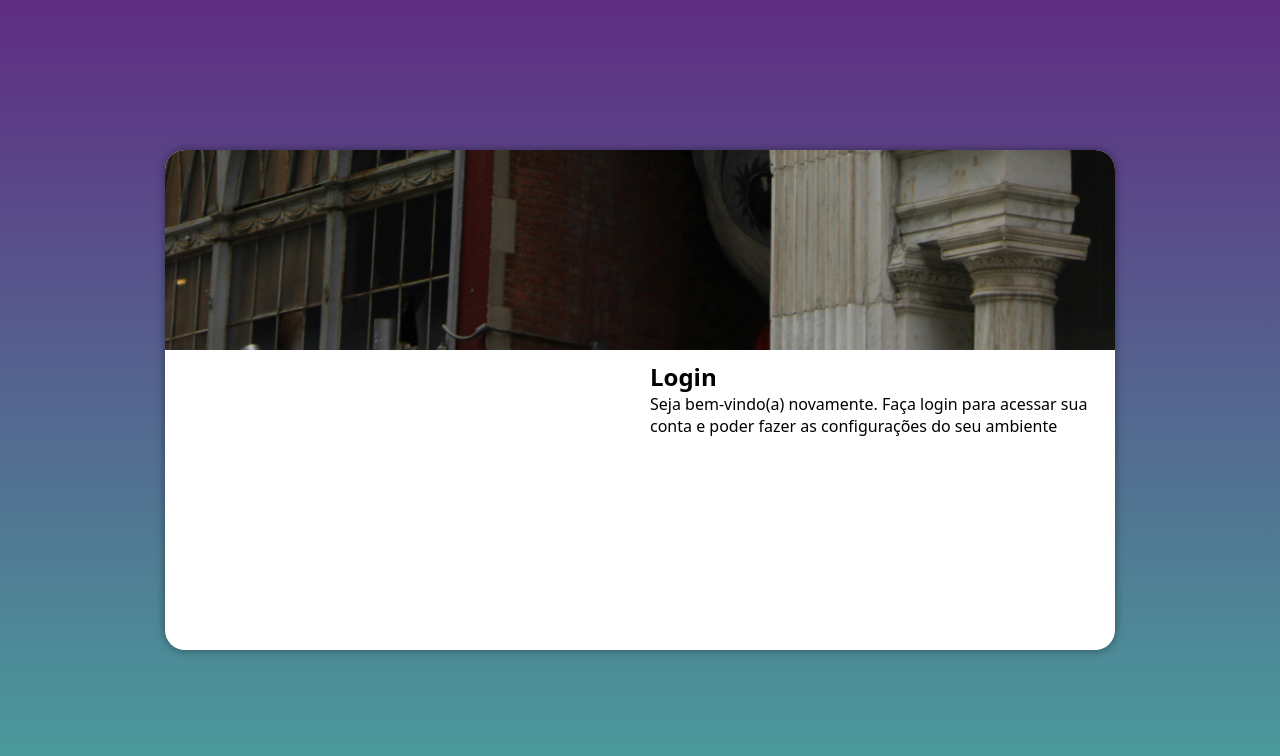
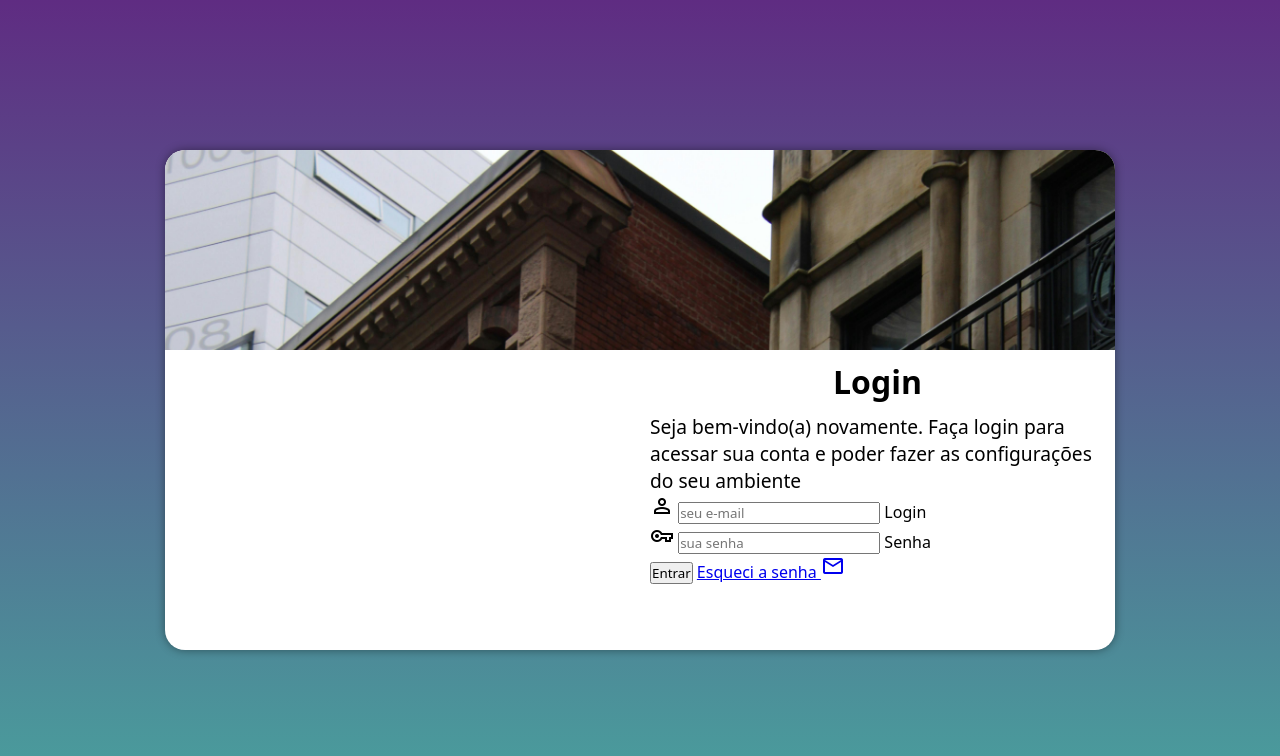
Before and after one commit to GuiVasconcelosDev/projeto-login, a PHP site: page / in a window 1280 px wide. Shown: the top 756 px of the page. Run offline with PHP 8.4, Linux system fonts and the light colour scheme.

Commit message:
add icons no form

```diff
--- a/estilos/login.css
+++ b/estilos/login.css
@@ -41,7 +41,7 @@ section#login {
 }
 
 section#login > div#imagem {
-    background: url('../imagens/pexels-luana-scorsoni-2154631905-33448110.jpg') no-repeat center bottom;
+    background: url('../imagens/pexels-luana-scorsoni-2154631905-33448110.jpg') no-repeat;
     background-size: cover;
     height: 200px;
     display: block;
@@ -52,3 +52,12 @@ section#login > div#formulario {
     padding: 10px;
 
 }
+
+div#formulario > h1 {
+    text-align: center;
+    margin-bottom: 10px;
+}
+
+div#formulario > p {
+    font-size: 0.8em;
+}
--- a/estilos/media-query.css
+++ b/estilos/media-query.css
@@ -42,3 +42,11 @@
         width: 50%;
     }
 }
+
+div#formulario > h1 {
+   font-size: 2em;
+}
+
+div#formulario > p {
+    font-size: 1.2em;
+}
--- a/index.html
+++ b/index.html
@@ -6,6 +6,7 @@
     <title>Login</title>
     <link rel="stylesheet" href="estilos/login.css">
     <link rel="stylesheet" href="estilos/media-query.css">
+    <link href="https://fonts.googleapis.com/css2?family=Material+Symbols+Outlined" rel="stylesheet"/>
 </head>
 <body>
     <main>
@@ -16,8 +17,20 @@
             <div id="formulario">
                 <h1>Login</h1>
                 <p>Seja bem-vindo(a) novamente. Faça login para acessar sua conta e poder fazer as configurações do seu ambiente</p>
-                <form action="login.php" method="post">
-
+                <form action="login.php" method="post" autocomplete="on">
+                    <div class="campo">
+                        <span class="material-symbols-outlined">person</span>
+                        <input type="email" name="email" id="ilogin" placeholder="seu e-mail" required autocomplete="email" maxlength="30">
+                        <label for="ilogin">Login</label>
+                    </div>
+                    <div class="campo">
+                       <span class="material-symbols-outlined">vpn_key</span>
+                        <input type="password" name="senha" id="isenha" placeholder="sua senha" required autocomplete="current-password" minlength="8" maxlength="13">
+                        <label for="isenha">Senha</label>
+                    </div>
+                    <input type="submit" value="Entrar">
+                    <a href="esqueci.html">Esqueci a senha  <span class="material-symbols-outlined">mail</span>
+                    </a>
                 </form>
             </div>
         </section>
```
